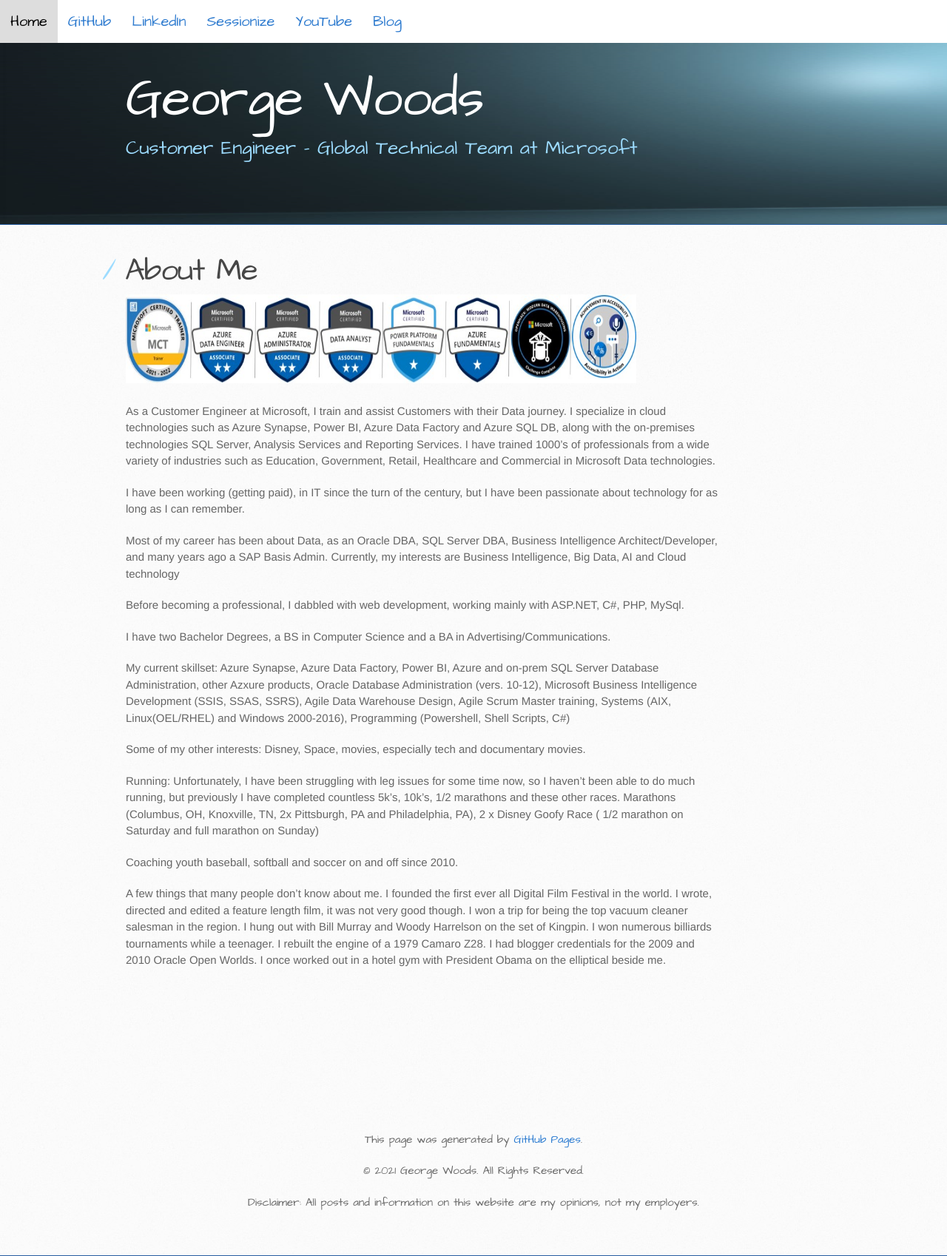
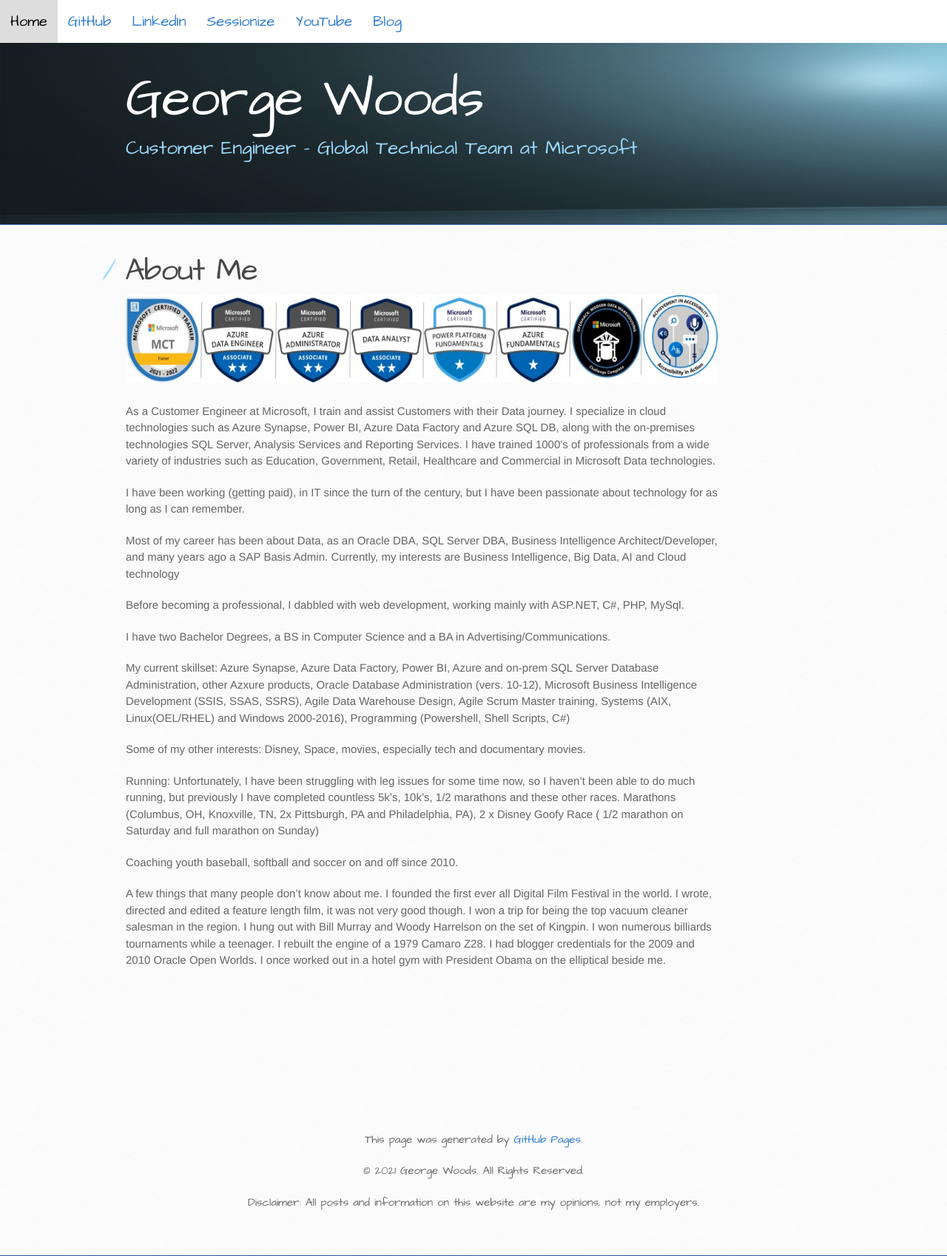
Before and after one commit to gvwoods/gvwoods.github.io, a Jekyll site: the page built from About.md, in a window 1280 px wide. Shown: the whole page at 74% size. Built offline with Jekyll 4.4.1, drawn with Linux system fonts in a browser that asks for light colours; our own code applies the rules of GitHub Pages for plain Markdown files.

Commit message:
Update About.md

```diff
--- a/About.md
+++ b/About.md
@@ -4,7 +4,7 @@
   <h1>About Me</h1>
   </div>
 
-<img src="images/certs04232021.jpg" alt="Oops they didn't load" width="690" height="120">
+<img src="images/certs04232021.jpg" alt="Oops they didn't load" width="800" height="120">
 
 
 As a Customer Engineer at Microsoft, I train and assist Customers with their Data journey. I specialize in cloud technologies such as Azure Synapse, Power BI, Azure Data Factory and Azure SQL DB, along with the on-premises technologies SQL Server, Analysis Services and Reporting Services. I have trained 1000’s of professionals from a wide variety of industries such as Education, Government, Retail, Healthcare and Commercial in Microsoft Data technologies.
```
